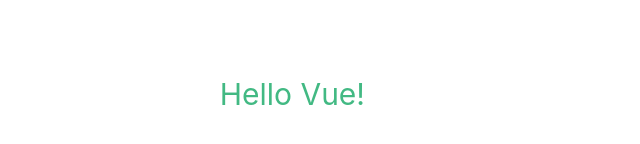
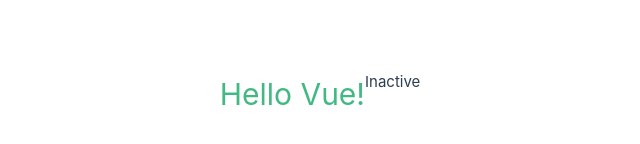
Before and after one commit to RaminMikayilov/vue-journey, a Vue app in the folder vue-project/: page / in a window 1280 px wide. Shown: the part 306-450 px from the top of the page, without its empty margins (275-915 px from the left). Built offline with nearby package versions, Linux system fonts and the light colour scheme.

Commit message:
feat: add status data property and conditional rendering in App.vue

```diff
--- a/vue-project/src/App.vue
+++ b/vue-project/src/App.vue
@@ -2,7 +2,8 @@
 export default {
   data() {
     return {
-      message: 'Hello Vue!'
+      message: 'Hello Vue!',
+      status: 'test'
     }
   }
 }
@@ -10,6 +11,8 @@
 
 <template>
   <h1>{{ message }}</h1>
+  <p v-if="status === 'active'">Active</p>
+  <p v-else>Inactive</p>
 </template>
 
 <style>
```
